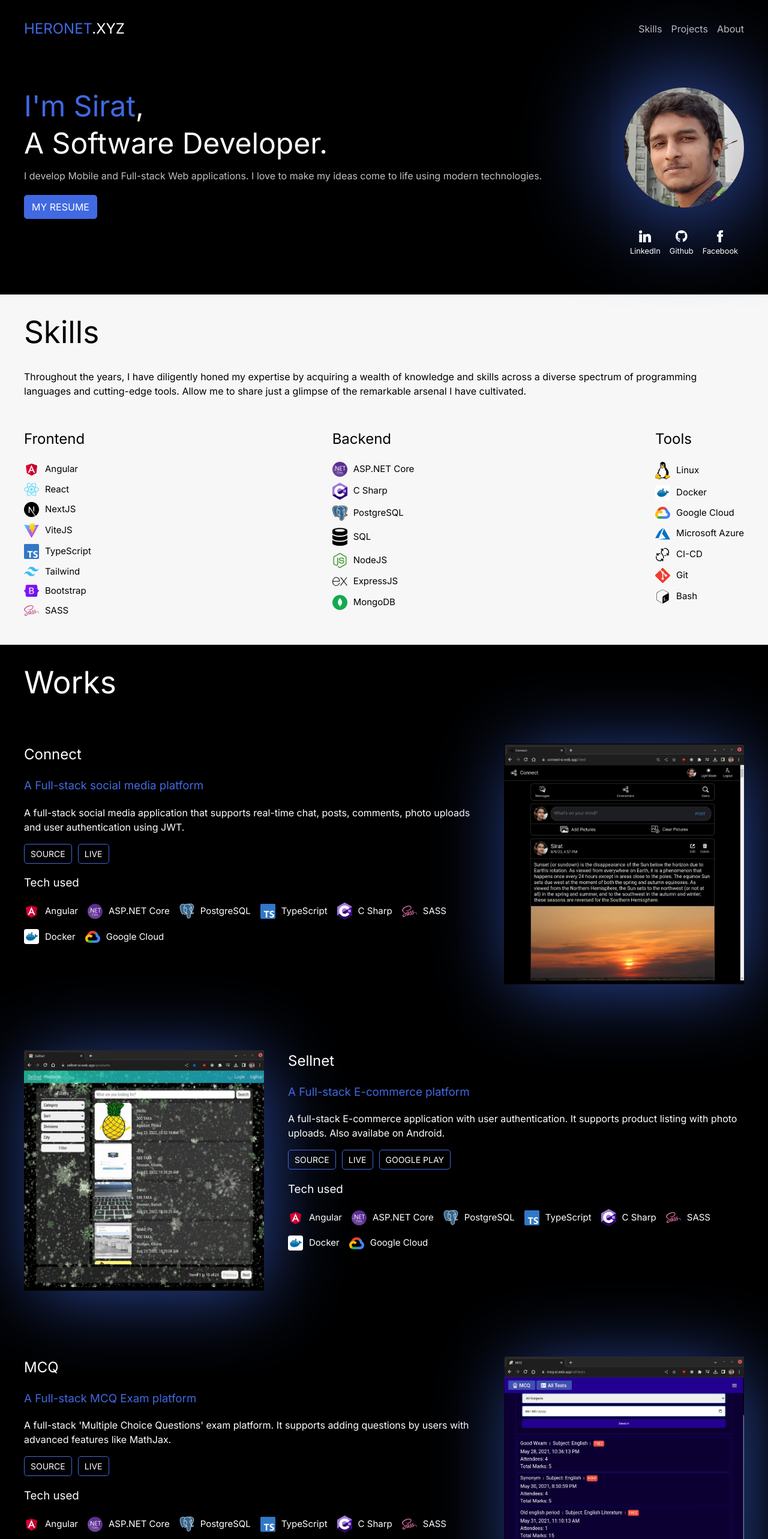
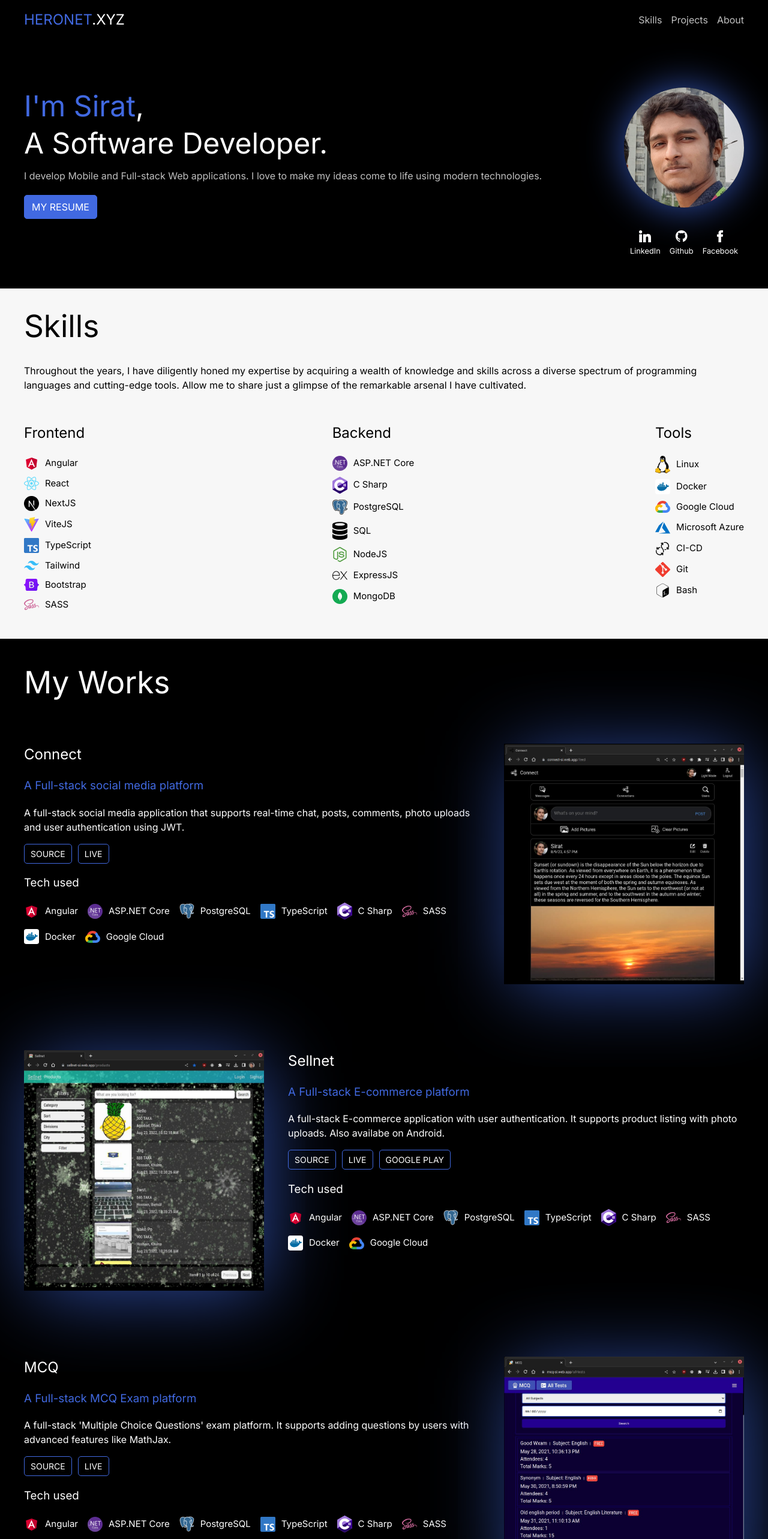
Before and after one commit to heronet/report, a React (Vite) app: page / in a window 1280 px wide. Shown: the top 2566 px of the page at 60% size. Built offline with nearby package versions, Linux system fonts and the light colour scheme.

Commit message:
fixed scroll

```diff
--- a/src/components/Footer/footer.module.scss
+++ b/src/components/Footer/footer.module.scss
@@ -1,14 +1,18 @@
+.container {
+  background-color: #000000;
+  color: white;
+}
+
 .content {
   display: flex;
   max-width: 1366px;
   margin: 0 auto;
   align-items: center;
   justify-content: center;
-  background-color: black;
-  color: white;
   padding: 0 20px;
   p {
     text-align: center;
+    margin: 20px 0;
   }
 }
 @media (min-width: 768px) {
--- a/src/components/Header/Header.tsx
+++ b/src/components/Header/Header.tsx
@@ -11,7 +11,7 @@ const Header = () => {
   return (
     <div className={classes.container}>
       <div className={classes["links-container"]}>
-        <a href="/" className={classes.brand}>
+        <a href="#" className={classes.brand}>
           Heronet<span className={classes.xyz}>.xyz</span>
         </a>
         {/* For big screens */}
--- a/src/components/Header/header.module.scss
+++ b/src/components/Header/header.module.scss
@@ -2,6 +2,8 @@
   background-color: black;
   color: white;
   width: 100%;
+  position: sticky;
+  top: 0;
   .links-container {
     display: flex;
     justify-content: space-between;
@@ -41,9 +43,6 @@
   @media (min-width: 768px) {
     .links-container {
       padding: 0 40px;
-      .links {
-        padding: 20px 0;
-      }
     }
   }
   @media (max-width: 600px) {
--- a/src/components/Hero/hero.module.scss
+++ b/src/components/Hero/hero.module.scss
@@ -2,11 +2,10 @@
   width: 100%;
   background-color: black;
   color: white;
-  padding: 50px 0;
   .intro {
     max-width: 1366px;
     margin: 0 auto;
-    padding: 0 20px;
+    padding: 40px 20px;
     display: flex;
     justify-content: space-between;
     gap: 50px;
@@ -49,9 +48,9 @@
         display: block;
         max-width: 200px;
         border-radius: 50%;
-        box-shadow: 0px 0px 156px 23px rgba(65, 105, 225, 0.75);
-        -webkit-box-shadow: 0px 0px 156px 23px rgba(65, 105, 225, 0.75);
-        -moz-box-shadow: 0px 0px 156px 23px rgba(65, 105, 225, 0.75);
+        box-shadow: 0px 0px 63px 2px rgba(65, 105, 225, 0.75);
+        -webkit-box-shadow: 0px 0px 63px 2px rgba(65, 105, 225, 0.75);
+        -moz-box-shadow: 0px 0px 63px 2px rgba(65, 105, 225, 0.75);
       }
       .social {
         list-style: none;
@@ -77,7 +76,7 @@
   }
   @media (min-width: 768px) {
     .intro {
-      padding: 0 40px;
+      padding: 80px 40px 40px 40px;
     }
   }
   @media (max-width: 600px) {
--- a/src/components/Projects/Projects.tsx
+++ b/src/components/Projects/Projects.tsx
@@ -79,7 +79,7 @@ const Projects = () => {
   return (
     <div className={classes.container} id="projects">
       <div className={classes.content}>
-        <h1>Works</h1>
+        <h1>My Works</h1>
         <div className={classes.projects}>
           {projects.map((project) => (
             <Project project={project} key={project.id} />
--- a/src/components/Projects/projects.module.scss
+++ b/src/components/Projects/projects.module.scss
@@ -2,11 +2,12 @@
   display: flex;
   background: black;
   color: white;
+  scroll-margin-top: 2rem;
 }
 .content {
   max-width: 1366px;
   margin: 0 auto;
-  padding: 0 20px;
+  padding: 10px 20px;
 }
 .projects {
   display: flex;
@@ -20,6 +21,6 @@
 }
 @media (min-width: 768px) {
   .content {
-    padding: 0 40px;
+    padding: 10px 40px;
   }
 }
--- a/src/components/Skills/skills.module.scss
+++ b/src/components/Skills/skills.module.scss
@@ -1,3 +1,6 @@
+.container {
+  scroll-margin-top: 5rem;
+}
 .content {
   max-width: 1366px;
   margin: 0 auto;
```
Also changed, not shown: 1 other file (tests, documents, lock files or other folders).
